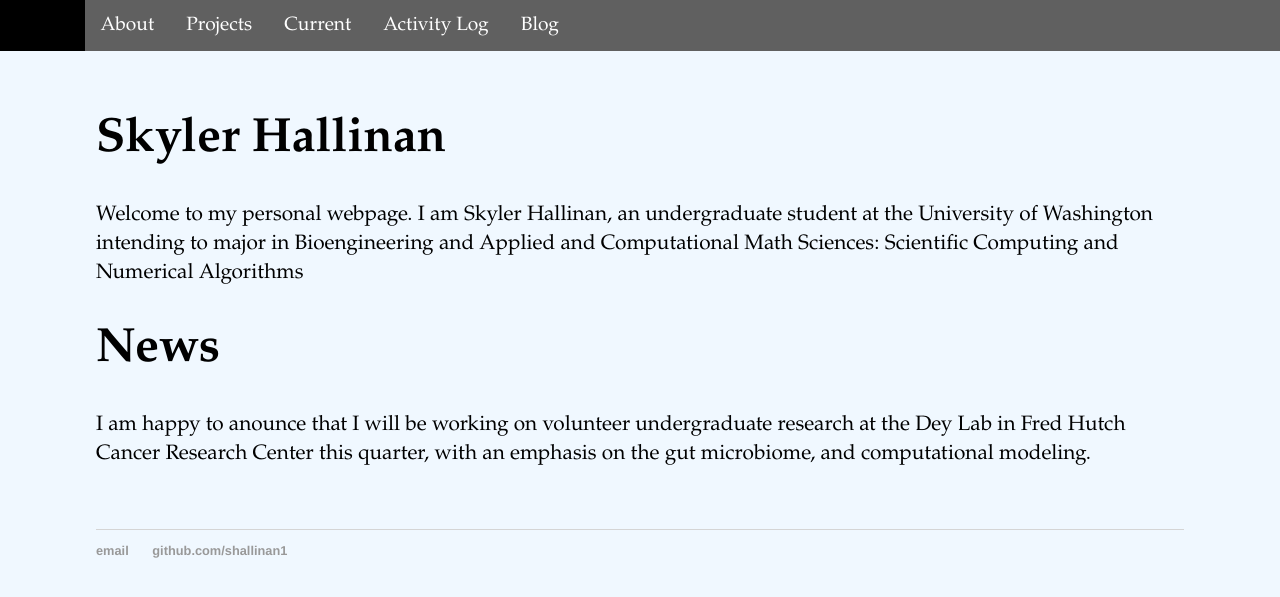
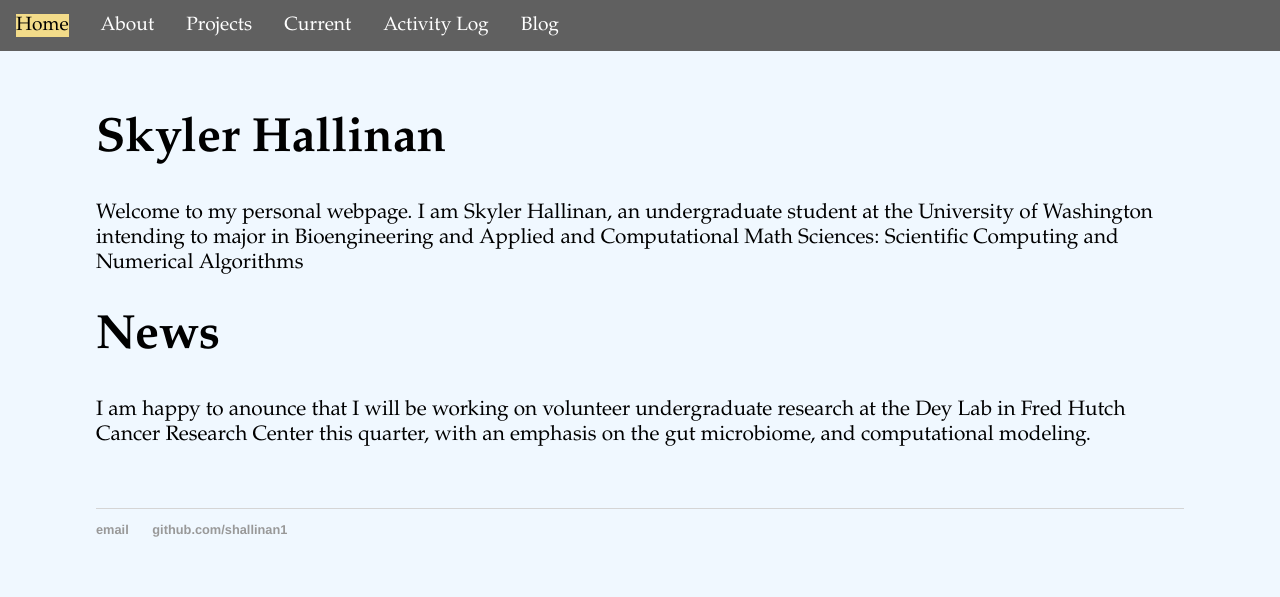
Before and after one commit to shallinan1/shallinan1.github.io, a Jekyll site: the page built from index.md, in a window 1280 px wide. Shown: the top 597 px of the page. Built offline with Jekyll 4.4.1, drawn with Linux system fonts in a browser that asks for light colours.

Commit message:
try update css

```diff
--- a/css/main.css
+++ b/css/main.css
@@ -8,16 +8,19 @@
 
 #globalNav li {
     float: left;
+	padding: 14px 16px;
+    text-decoration: none;
+	font-size: 1.2em;
+	font-family: Palatino, Palatino Linotype, Palatino LT STD, Book Antiqua, Georgia, serif;
+	font-weight: default;
 }
 
 #globalNav li a {
     display: inline-block;
     color: #FFFFFF;
     text-align: center;
-    padding: 14px 16px;
-    text-decoration: none;
-    font-family: Palatino, Palatino Linotype, Palatino LT STD, Book Antiqua, Georgia, serif;
-	font-size: 1.2em;
+
+
 }
 
 #globalNav li a:hover {
@@ -79,7 +82,6 @@
 }
 p {
     font-size: 1.3em;
-    line-height: 1.4em;
     color: #000000;
 	font-family: Palatino, Palatino Linotype, Palatino LT STD, Book Antiqua, Georgia, serif;
 	font-style: normal;
```
